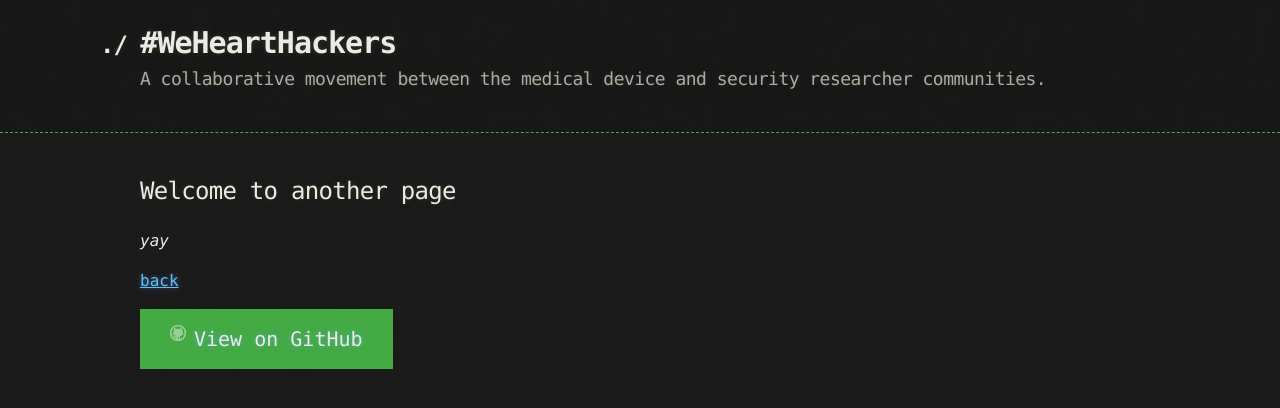
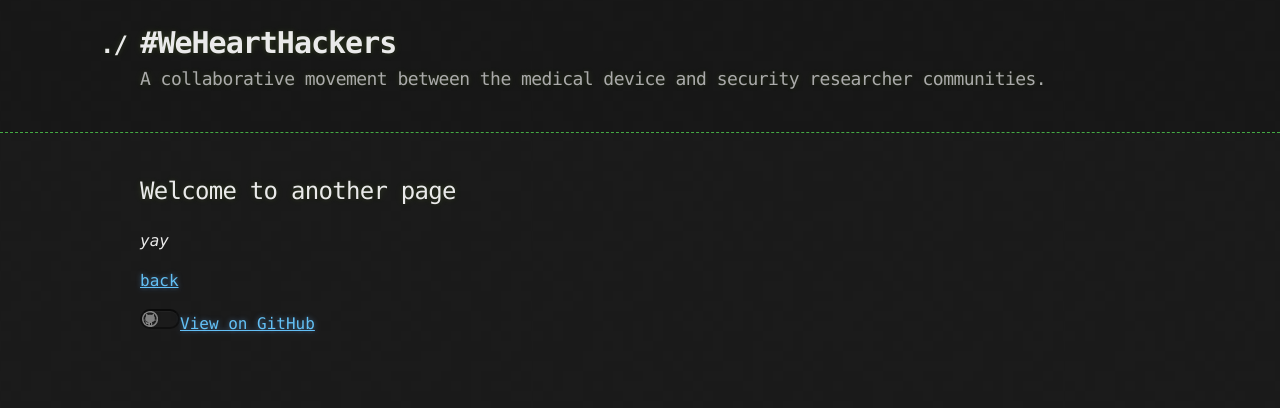
Before and after one commit to wehearthackers/wehearthackers.github.io, a Jekyll site: the page built from another-page.md, in a window 1280 px wide. Shown: the top 408 px of the page. Built offline with Jekyll 4.4.1, drawn with Linux system fonts in a browser that asks for light colours; our own code applies the rules of GitHub Pages for plain Markdown files.

Commit message:
Updating github button

```diff
--- a/_layouts/default.html
+++ b/_layouts/default.html
@@ -41,7 +41,7 @@
             <a href="{{ site.github.zip_url }}" class="btn">Download as .zip</a>
             <a href="{{ site.github.tar_url }}" class="btn">Download as .tar.gz</a>
           {% endif %}
-          <a href="{{ site.github.repository_url }}" class="btn btn-github"><span class="icon"></span>View on GitHub</a>
+          <a href="{{ site.github.repository_url }}" class="btn-github"><span class="icon"></span>View on GitHub</a>
         </section> </p>
 
       </section>
--- a/_sass/jekyll-theme-hacker.scss
+++ b/_sass/jekyll-theme-hacker.scss
@@ -207,7 +207,7 @@
 }
 
 .btn:hover {
-  background: -webkit-linear-gradient(top, rgba(40, 40, 40, 0.6), rgba(35, 35, 35, 0.6) 50%, rgba(10, 10, 10, 0.8) 50%, rgba(0, 0, 0, 0.8));
+  background-color: #44cc00;
 }
 
 .btn .icon {
@@ -219,8 +219,26 @@
 }
 
 .btn-github .icon {
+  display: inline-block;
+  background: -webkit-linear-gradient(top, rgba(40, 40, 40, 0.3), rgba(35, 35, 35, 0.3) 50%, rgba(10, 10, 10, 0.3) 50%, rgba(0, 0, 0, 0.3));
+  padding: 8px 18px;
+  border-radius: 50px;
+  border: 2px solid rgba(0, 0, 0, 0.7);
+  border-bottom: 2px solid rgba(0, 0, 0, 0.7);
+  border-top: 2px solid rgba(0, 0, 0, 1);
+  color: rgba(255, 255, 255, 0.8);
+  font-family: Helvetica, Arial, sans-serif;
+  font-weight: bold;
+  font-size: 13px;
+  text-decoration: none;
+  text-shadow: 0 -1px 0 rgba(0, 0, 0, 0.75);
+  box-shadow: inset 0 1px 0 rgba(255, 255, 255, 0.05);
   opacity: 0.6;
   background: url("../images/blacktocat.png") 0 0 no-repeat;
+}
+
+.btn-github:hover {
+  background: -webkit-linear-gradient(top, rgba(40, 40, 40, 0.6), rgba(35, 35, 35, 0.6) 50%, rgba(10, 10, 10, 0.8) 50%, rgba(0, 0, 0, 0.8));
 }
 
 /* Links
```
